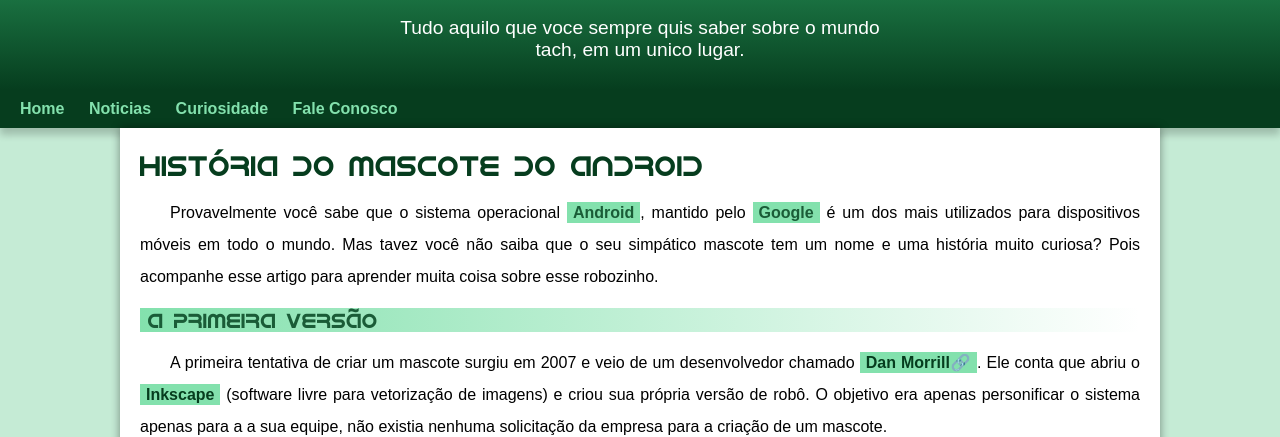
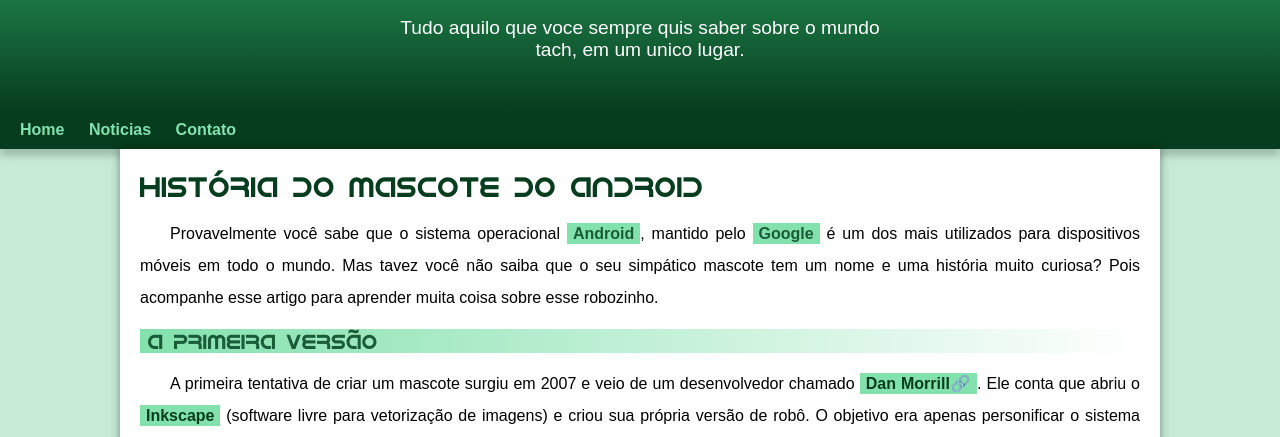
Before and after one commit to NathanDEV041/projeto-android, a plain HTML site: page index.html in a window 1280 px wide. Shown: the part 100-537 px from the top of the page. Drawn offline with Linux system fonts and the light colour scheme.

Commit message:
Padding corrigido

```diff
--- a/estilo/style.css
+++ b/estilo/style.css
@@ -64,7 +64,7 @@ header > p{
     padding-right: 10px;
     padding-left: 10px;
     margin: 0 auto;
-    margin-bottom: 20px;
+    padding-bottom: 50px;
     text-shadow:  rgba(0, 0, 0, 0.192);
 }
 
--- a/index.html
+++ b/index.html
@@ -21,8 +21,7 @@
     <nav>
         <a href="#">Home</a>
         <a href="#">Noticias</a>
-        <a href="#">Curiosidade</a>
-        <a href="#">Fale Conosco</a>
+        <a href="#">Contato</a>
     </nav>
 
     <main>
@@ -102,7 +101,7 @@
                     </li>
 
                     <li>
-                        3.0 - <abbr title="Bomba">Eclair</abbr>
+                        3.0 - 1<abbr title="Bomba">Eclair</abbr>
                     </li>
 
                     <li>
```
